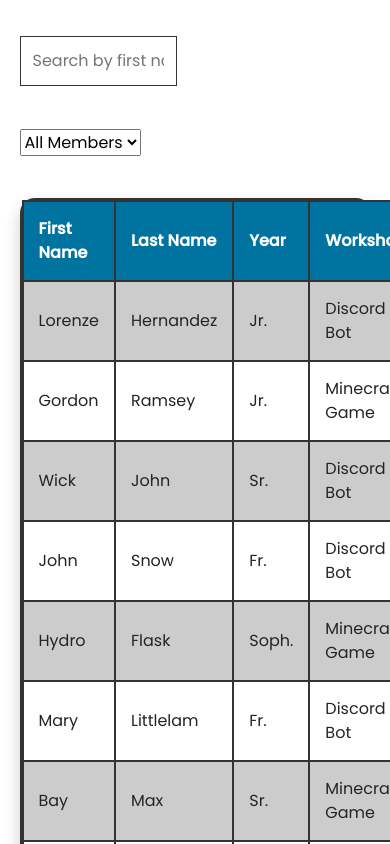
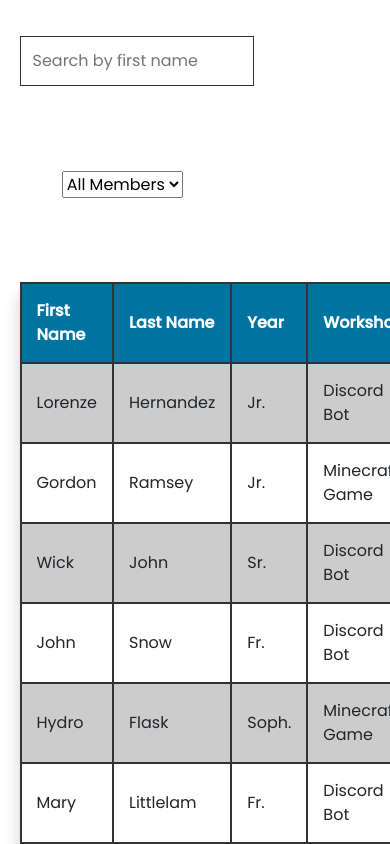
Before and after one commit to lorenzejay/ACM-Attendance-Application, a React (Create React App) app in the folder frontend/: page / in a window 390 px wide. Shown: the top 844 px of the page. Built offline with nearby package versions, Linux system fonts and the light colour scheme.

Commit message:
made table responsive

```diff
--- a/frontend/src/Components/Table/styles.scss
+++ b/frontend/src/Components/Table/styles.scss
@@ -7,6 +7,7 @@ td {
 table {
   border-radius: 15px;
   box-shadow: 0 8px 16px 0 rgba(0, 0, 0, 0.2);
+  margin: 5vh 0;
   th,
   td {
     padding: 15px;
--- a/frontend/src/Screens/MemberAttendanceScreen/styles.scss
+++ b/frontend/src/Screens/MemberAttendanceScreen/styles.scss
@@ -10,8 +10,8 @@
     align-self: flex-start;
   }
   table {
-    width: 100%;
     margin-bottom: 5vh;
+    border: none;
     td {
       width: 55%;
       input {
@@ -32,3 +32,19 @@ table th {
   color: white;
   background-color: #0073a0;
 }
+
+@media screen and (max-width: 600px) {
+  .member-attendance-screen {
+    width: 100%;
+    select {
+      margin: 5vh;
+    }
+    table {
+      width: 50%;
+      align-self: flex-start;
+    }
+    input {
+      width: 60vw;
+    }
+  }
+}
```
